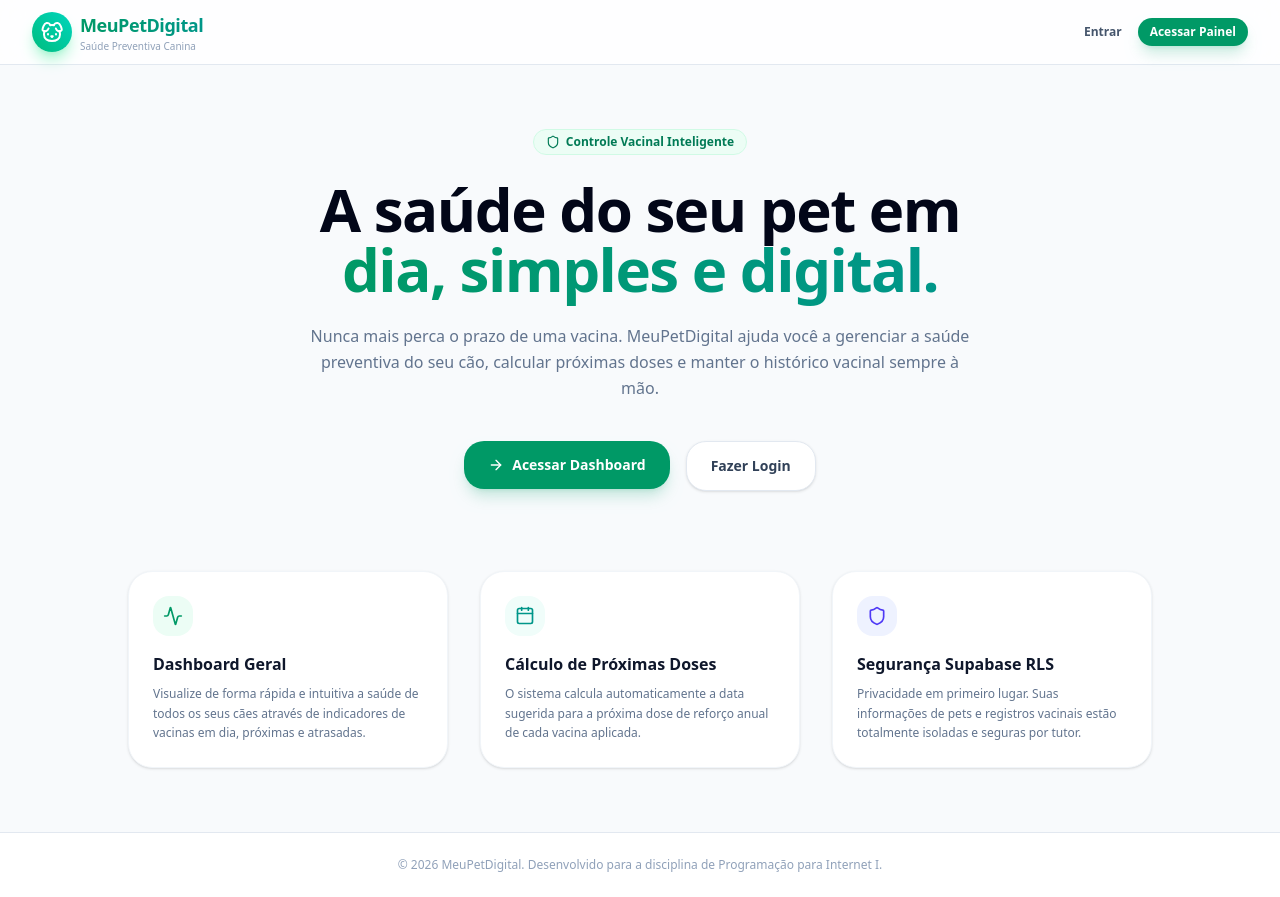
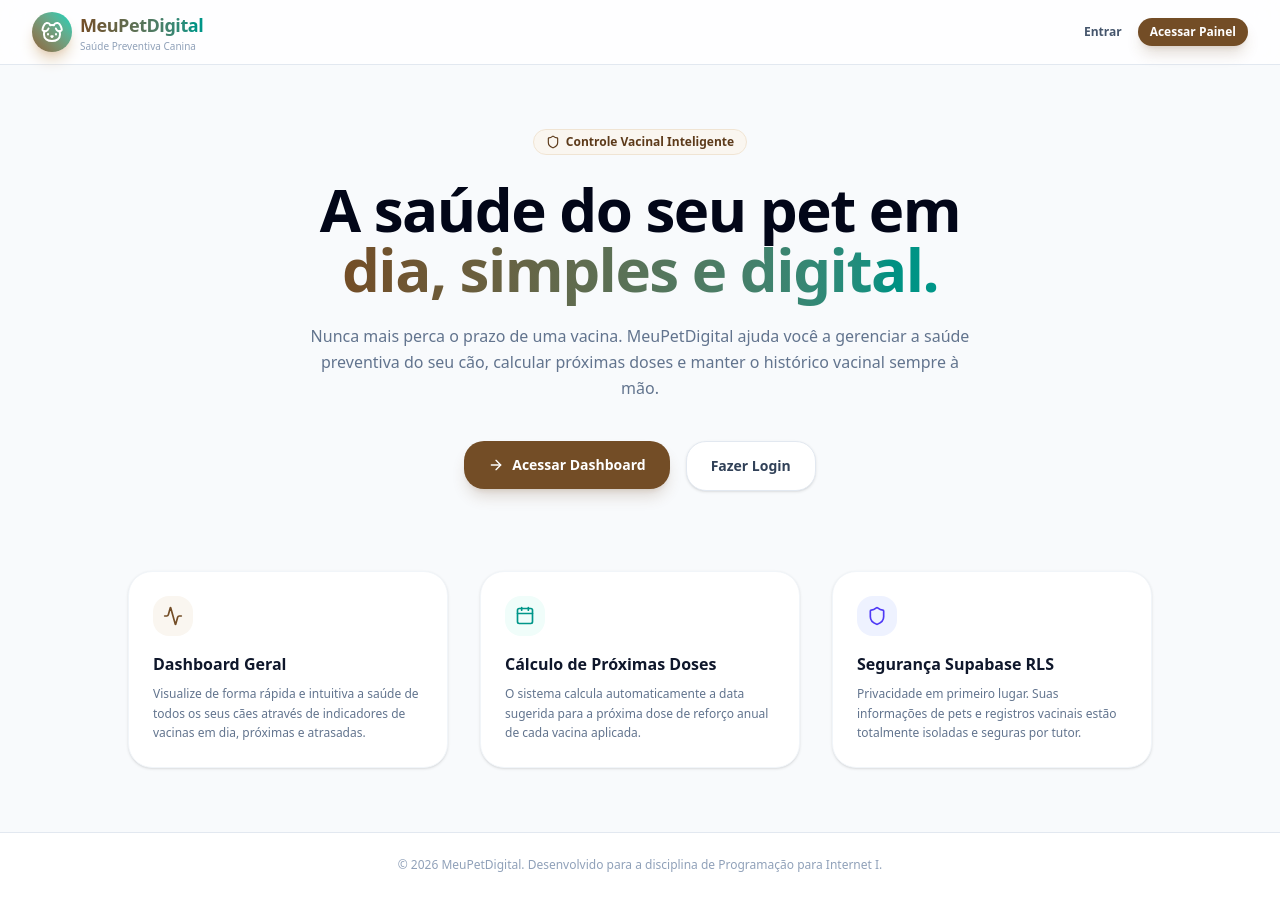
Before and after one commit to Ghostyxseven/MeuPetDigital, a Next.js app: page / in a window 1280 px wide. Built offline with nearby package versions, Linux system fonts and the light colour scheme; no server answers.

Commit message:
style: altera paleta de cores padrão para tons de marrom e bege

```diff
--- a/src/app/globals.css
+++ b/src/app/globals.css
@@ -15,19 +15,19 @@
   --surface-hover: #f1f5f9;
   --surface-border: #e2e8f0;
 
-  /* Primária (Emerald) */
-  --primary-50: #ecfdf5;
-  --primary-100: #d1fae5;
-  --primary-200: #a7f3d0;
-  --primary-500: #10b981;
-  --primary-600: #059669;
-  --primary-700: #047857;
-  --primary-800: #065f46;
+  /* Primária (Marrom/Bege) */
+  --primary-50: #faf6f0;
+  --primary-100: #f0e4d3;
+  --primary-200: #e2ceb5;
+  --primary-500: #8c6239;
+  --primary-600: #734d26;
+  --primary-700: #5c3a1a;
+  --primary-800: #422810;
 
-  /* Secundária (Teal) */
-  --secondary-400: #2dd4bf;
-  --secondary-500: #14b8a6;
-  --secondary-600: #0d9488;
+  /* Secundária (Bege Médio/Caramelo) */
+  --secondary-400: #c6a07a;
+  --secondary-500: #b38f6b;
+  --secondary-600: #9c744c;
 
   /* Perigo (Red) */
   --danger-50: #fef2f2;
@@ -69,7 +69,7 @@
   --shadow-sm: 0 1px 2px 0 rgb(0 0 0 / 0.05);
   --shadow-md: 0 4px 6px -1px rgb(0 0 0 / 0.07), 0 2px 4px -2px rgb(0 0 0 / 0.05);
   --shadow-lg: 0 10px 15px -3px rgb(0 0 0 / 0.08), 0 4px 6px -4px rgb(0 0 0 / 0.04);
-  --shadow-primary: 0 4px 14px -3px rgb(5 150 105 / 0.25);
+  --shadow-primary: 0 4px 14px -3px rgb(140 98 57 / 0.25);
 
   /* Tipografia */
   --font-sans: 'Inter', var(--font-geist-sans), system-ui, -apple-system, sans-serif;
@@ -105,6 +105,16 @@
   --color-foreground: var(--foreground);
   --font-sans: var(--font-sans);
   --font-mono: var(--font-mono);
+
+  --color-emerald-50: var(--primary-50);
+  --color-emerald-100: var(--primary-100);
+  --color-emerald-200: var(--primary-200);
+  --color-emerald-300: var(--primary-200);
+  --color-emerald-400: var(--secondary-400);
+  --color-emerald-500: var(--primary-500);
+  --color-emerald-600: var(--primary-600);
+  --color-emerald-700: var(--primary-700);
+  --color-emerald-800: var(--primary-800);
 }
 
 /* ── Base ──────────────────────────────────────────────────── */
```
